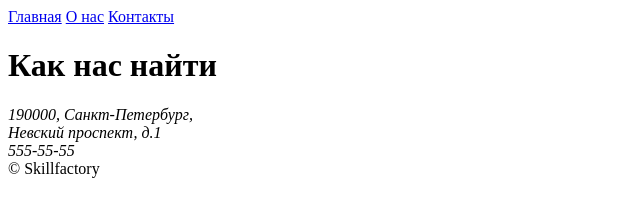
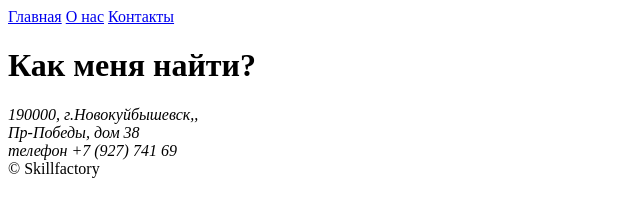
Before and after one commit to ThroughEternity/My-website, a plain HTML site: page pages/contacts.html in a window 1280 px wide. Shown: the whole page, without its empty margins (0-640 px from the left). Drawn offline with Linux system fonts and the light colour scheme.

Commit message:
cmplt contacts.html

```diff
--- a/pages/contacts.html
+++ b/pages/contacts.html
@@ -2,7 +2,7 @@
 <html>
 <head>
     <meta charset="utf-8">
-    <title>Контакты - Моя первая веб-страница</title>
+    <title>My first web page</title>
 </head>
 <body>
     <header>
@@ -11,11 +11,11 @@
         <a href="#">Контакты</a>
     </header>
     <main>
-        <h1>Как нас найти</h1>
+        <h1>Как меня найти?</h1>
         <address>
-            190000, Санкт-Петербург,<br>
-            Невский проспект, д.1<br>
-            555-55-55<br>
+            190000, г.Новокуйбышевск,,<br>
+             Пр-Победы, дом 38<br>
+             телефон +7 (927) 741 69 <br>
         </address>
     </main>
     <footer>
```
